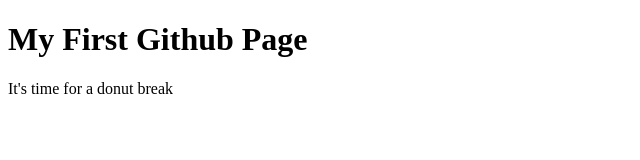
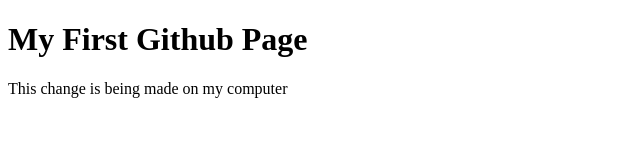
Before and after one commit to aayushirajsingh/aayushirajsingh.github.io, a plain HTML site: page index.html in a window 1280 px wide. Shown: the whole page, without its empty margins (0-640 px from the left). Drawn offline with Linux system fonts and the light colour scheme.

Commit message:
aayushirajsingh

```diff
--- a/index.html
+++ b/index.html
@@ -6,6 +6,6 @@
 </head>
 <body>
 	<h1>My First Github Page</h1>
-	<p>It's time for a donut break</p>
+	<p>This change is being made on my computer</p>
 </body>
 </html>
```
